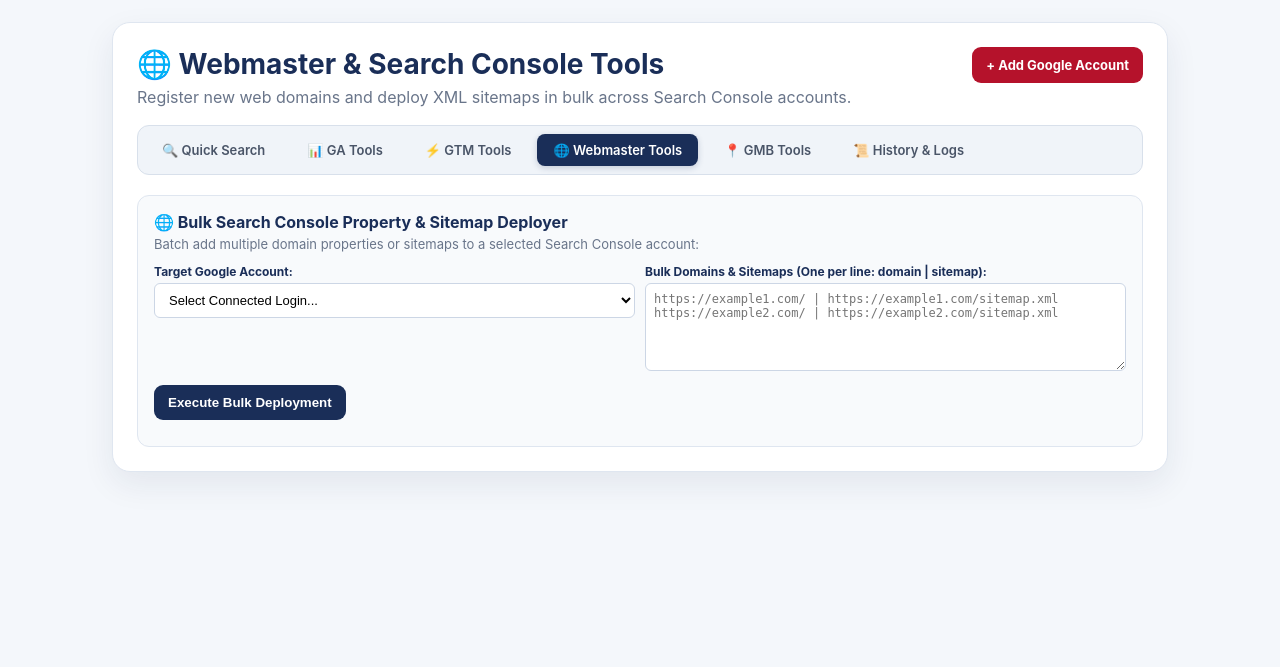
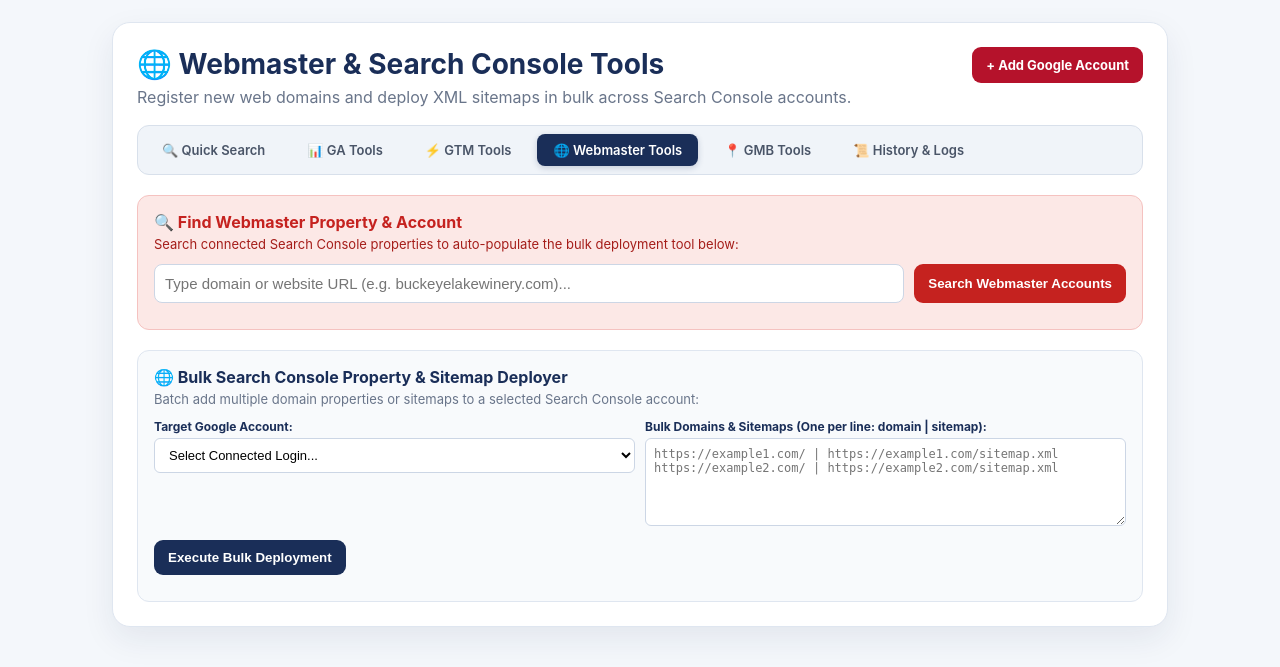
Before and after one commit to smart1marketing/blueprint, a Flask app: page /webmaster-tools in a window 1280 px wide. Shown: the top 667 px of the page. Run offline with Flask 3, Linux system fonts and the light colour scheme.

Commit message:
Revise navigation menu and add account lookup feature
Updated navigation menu comment and added a standalone search console account lookup bar with input and button.

```diff
--- a/smart1-google-finder/templates/webmaster_tools.html
+++ b/smart1-google-finder/templates/webmaster_tools.html
@@ -21,7 +21,7 @@
         </div>
       </div>
 
-      <!-- TOP NAVIGATION MENU -->
+      <!-- CLEAN NAVIGATION MENU -->
       <nav class="nav-anchor-bar">
         <a href="/">🔍 Quick Search</a>
         <a href="/ga-tools">📊 GA Tools</a>
@@ -30,6 +30,17 @@
         <a href="/gmb-tools">📍 GMB Tools</a>
         <a href="/history">📜 History & Logs</a>
       </nav>
+
+      <!-- STANDALONE SEARCH CONSOLE ACCOUNT LOOKUP BAR -->
+      <div class="manual-lookup-card" style="margin-top:20px; background:#fce8e6; border-color:#f5c2c0;">
+        <h3 style="color:#c5221f;">🔍 Find Webmaster Property & Account</h3>
+        <p style="color:#a51d19;">Search connected Search Console properties to auto-populate the bulk deployment tool below:</p>
+        <div class="manual-input-group">
+          <input id="gsc-lookup-q" placeholder="Type domain or website URL (e.g. buckeyelakewinery.com)...">
+          <button id="gsc-lookup-btn" class="btn" style="background:#c5221f!important;">Search Webmaster Accounts</button>
+        </div>
+        <div id="gsc-lookup-results" style="margin-top:10px;"></div>
+      </div>
 
       <!-- BULK SEARCH CONSOLE MANAGER -->
       <div id="gsc-bulk" class="manual-lookup-card" style="margin-top:20px;">
```
